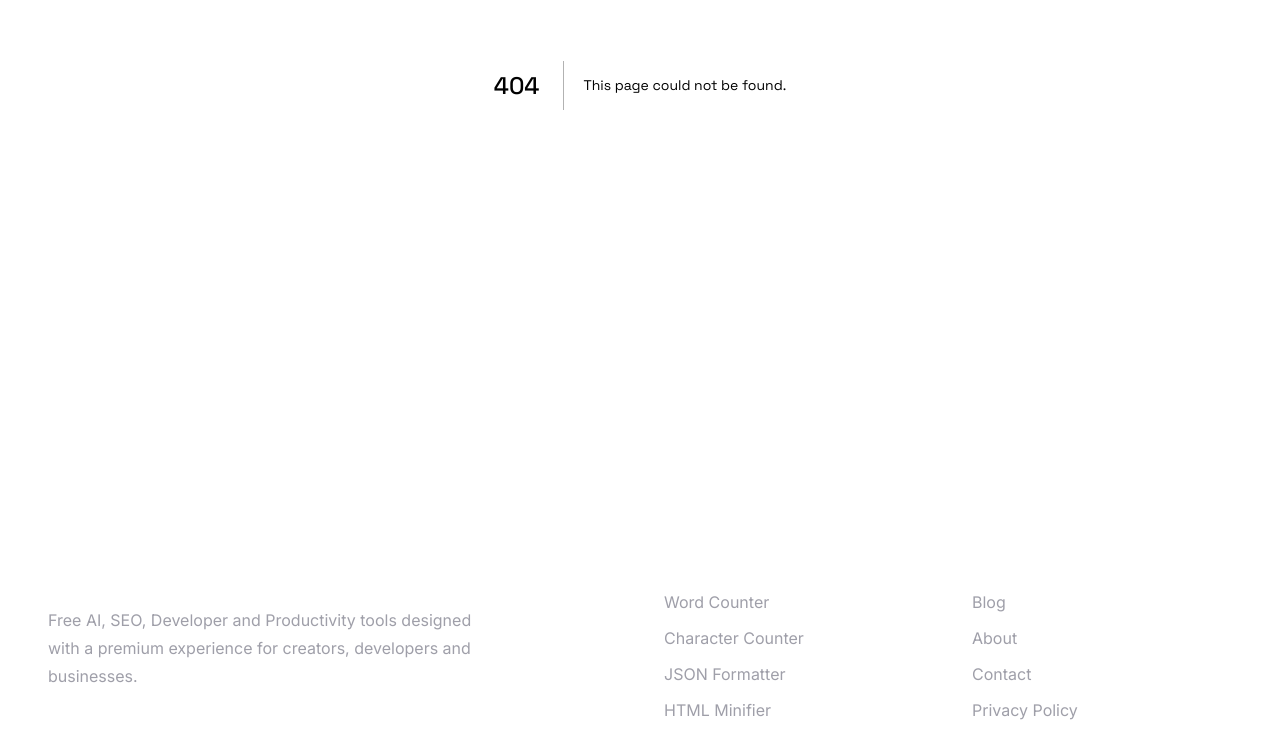
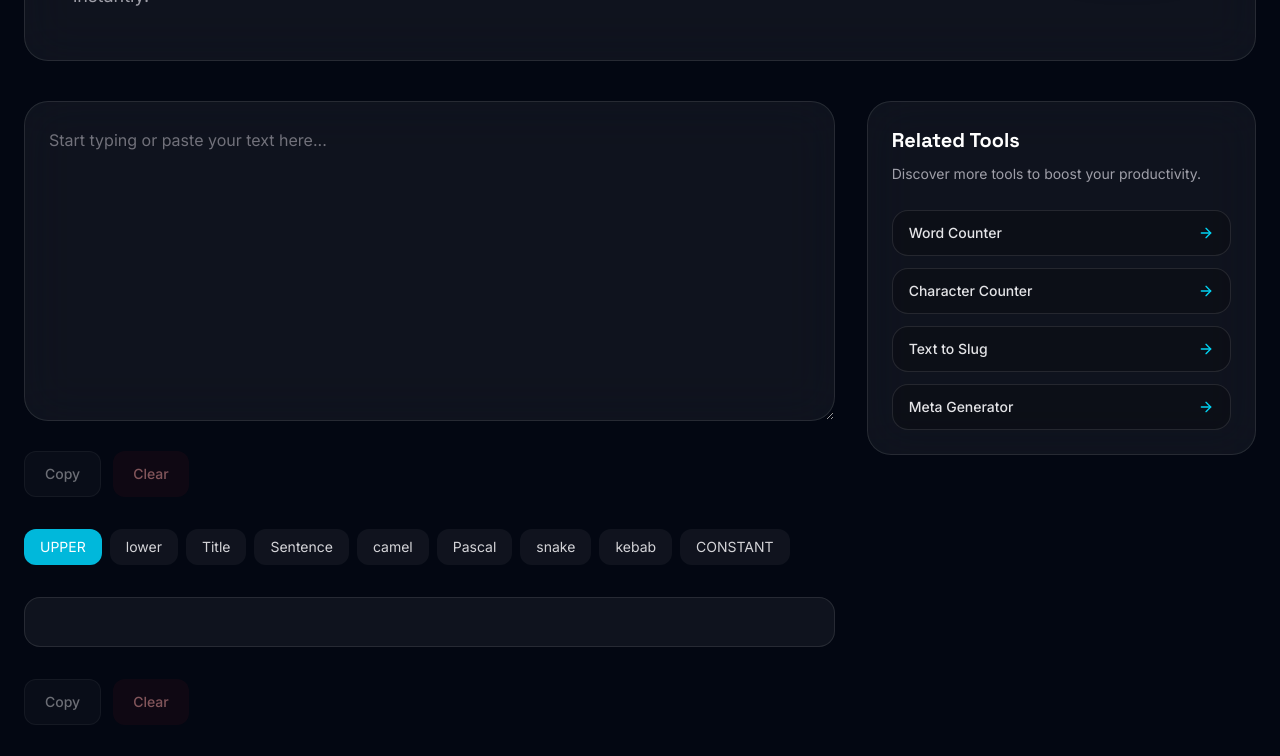
Before and after one commit to ToolNovaAI/toolnovaai, a Next.js app: page /tools/case-converter in a window 1280 px wide. Before the commit this address had no page. Shown: the part 380-1136 px from the top of the page. Built offline with nearby package versions, Linux system fonts and the light colour scheme.

Commit message:
feat(case-converter): complete first version

```diff
--- /dev/null
+++ b/app/tools/case-converter/page.tsx
@@ -0,0 +1,124 @@
+"use client";
+
+import { useState } from "react";
+
+import ToolHero from "@/components/tool/ToolHero";
+import ToolLayout from "@/components/tool/ToolLayout";
+import ToolSidebar from "@/components/tool/ToolSidebar";
+import TextInput from "@/components/tool/TextInput";
+import ToolActions from "@/components/tool/ToolActions";
+import { useClipboard } from "@/hooks/useClipboard";
+
+import { useCaseConverter } from "@/components/tool/case-converter/useCaseConverter";
+import CaseConverterStats from "@/components/tool/case-converter/CaseConverterStats";
+
+export default function CaseConverterPage() {
+  const { text, setText, clear, output } = useCaseConverter();
+
+  const [selected, setSelected] =
+    useState<keyof typeof output>("uppercase");
+
+  const { copied, copy } = useClipboard();
+
+  async function handleCopy() {
+    await copy(output[selected]);
+  }
+
+  const cases = [
+    ["uppercase", "UPPER"],
+    ["lowercase", "lower"],
+    ["titlecase", "Title"],
+    ["sentencecase", "Sentence"],
+    ["camelcase", "camel"],
+    ["pascalcase", "Pascal"],
+    ["snakecase", "snake"],
+    ["kebabcase", "kebab"],
+    ["constantcase", "CONSTANT"],
+  ] as const;
+
+  return (
+    <main className="mx-auto max-w-7xl px-6 py-12">
+      <ToolLayout
+        hero={
+          <ToolHero
+            title="Case Converter"
+            description="Convert text between uppercase, lowercase, title case, camelCase, snake_case and more instantly."
+            category="Text"
+            badge="FREE"
+          />
+        }
+        main={
+          <div className="space-y-8">
+            <TextInput
+              text={text}
+              onChange={setText}
+              onClear={clear}
+            />
+
+            <div className="flex flex-wrap gap-2">
+              {cases.map(([key, label]) => (
+                <button
+                  key={key}
+                  onClick={() => setSelected(key)}
+                  className={`rounded-xl px-4 py-2 text-sm transition ${
+                    selected === key
+                      ? "bg-cyan-500 text-white"
+                      : "bg-white/5 text-zinc-300 hover:bg-white/10"
+                  }`}
+                >
+                  {label}
+                </button>
+              ))}
+            </div>
+
+            <div className="rounded-2xl border border-white/10 bg-white/5 p-6">
+              <pre className="whitespace-pre-wrap break-words text-white">
+                {output[selected]}
+              </pre>
+            </div>
+
+            <ToolActions
+              actions={[
+                {
+                  label: copied ? "Copied ✓" : "Copy",
+                  onClick: handleCopy,
+                  disabled: !output[selected],
+                },
+                {
+                  label: "Clear",
+                  onClick: clear,
+                  variant: "danger",
+                  disabled: !text,
+                },
+              ]}
+            />
+
+            <CaseConverterStats text={text} />
+          </div>
+        }
+        sidebar={
+          <ToolSidebar
+            items={[
+              {
+                title: "Word Counter",
+                href: "/tools/word-counter",
+              },
+              {
+                title: "Character Counter",
+                href: "/tools/character-counter",
+              },
+              {
+                title: "Text to Slug",
+                href: "/tools/text-to-slug",
+              },
+              {
+                title: "Meta Generator",
+                href: "/tools/meta-generator",
+              },
+            ]}
+          />
+        }
+      />
+    </main>
+  );
+}
--- /dev/null
+++ b/components/tool/case-converter/CaseConverterStats.tsx
@@ -0,0 +1,40 @@
+"use client";
+
+import ToolStats from "../ToolStats";
+
+interface CaseConverterStatsProps {
+  text: string;
+}
+
+export default function CaseConverterStats({
+  text,
+}: CaseConverterStatsProps) {
+  const words = text.trim()
+    ? text.trim().split(/\s+/).length
+    : 0;
+
+  const characters = text.length;
+
+  const lines = text
+    ? text.split("\n").length
+    : 0;
+
+  return (
+    <ToolStats
+      stats={[
+        {
+          label: "Words",
+          value: words,
+        },
+        {
+          label: "Characters",
+          value: characters,
+        },
+        {
+          label: "Lines",
+          value: lines,
+        },
+      ]}
+    />
+  );
+}
--- /dev/null
+++ b/components/tool/case-converter/useCaseConverter.ts
@@ -0,0 +1,92 @@
+"use client";
+
+import { useMemo, useState } from "react";
+
+function toTitleCase(text: string) {
+  return text.replace(/\w\S*/g, (word) => {
+    return word.charAt(0).toUpperCase() + word.slice(1).toLowerCase();
+  });
+}
+
+function toSentenceCase(text: string) {
+  if (!text.trim()) return "";
+
+  return text.charAt(0).toUpperCase() + text.slice(1).toLowerCase();
+}
+
+function toCamelCase(text: string) {
+  return text
+    .toLowerCase()
+    .split(/[\s_-]+/)
+    .map((word, index) =>
+      index === 0
+        ? word
+        : word.charAt(0).toUpperCase() + word.slice(1)
+    )
+    .join("");
+}
+
+function toPascalCase(text: string) {
+  return text
+    .toLowerCase()
+    .split(/[\s_-]+/)
+    .map(
+      (word) =>
+        word.charAt(0).toUpperCase() + word.slice(1)
+    )
+    .join("");
+}
+
+function toSnakeCase(text: string) {
+  return text
+    .trim()
+    .toLowerCase()
+    .replace(/[^\w\s]/g, "")
+    .replace(/\s+/g, "_");
+}
+
+function toKebabCase(text: string) {
+  return text
+    .trim()
+    .toLowerCase()
+    .replace(/[^\w\s]/g, "")
+    .replace(/\s+/g, "-");
+}
+
+function toConstantCase(text: string) {
+  return text
+    .trim()
+    .toUpperCase()
+    .replace(/[^\w\s]/g, "")
+    .replace(/\s+/g, "_");
+}
+
+export function useCaseConverter() {
+  const [text, setText] = useState("");
+
+  const output = useMemo(
+    () => ({
+      uppercase: text.toUpperCase(),
+      lowercase: text.toLowerCase(),
+      titlecase: toTitleCase(text),
+      sentencecase: toSentenceCase(text),
+      camelcase: toCamelCase(text),
+      pascalcase: toPascalCase(text),
+      snakecase: toSnakeCase(text),
+      kebabcase: toKebabCase(text),
+      constantcase: toConstantCase(text),
+    }),
+    [text]
+  );
+
+  function clear() {
+    setText("");
+  }
+
+  return {
+    text,
+    setText,
+    clear,
+    output,
+  };
+}
```
